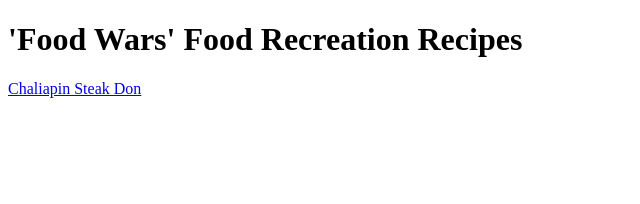
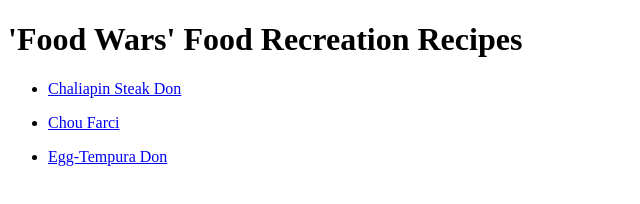
Before and after one commit to ashrafazmy/odin-recipes, a plain HTML site: page index.html in a window 1280 px wide. Shown: the whole page, without its empty margins (0-640 px from the left). Drawn offline with Linux system fonts and the light colour scheme.

Commit message:
Add 2 new recipes

```diff
--- a/index.html
+++ b/index.html
@@ -7,8 +7,11 @@
 
     <body>
         <h1>'Food Wars' Food Recreation Recipes</h1>
-        <a href="recipes/steak-don.html">Chaliapin Steak Don</a>
-
+        <ul>
+            <p><li><a href="recipes/steak-don.html">Chaliapin Steak Don</a></li></p>
+            <p><li><a href="recipes/chou-farci.html">Chou Farci</a></li></p>
+            <p><li><a href="recipes/egg-tempura.html">Egg-Tempura Don</a></li></p>
+        </ul>
     </body>
 
 </html>
```
